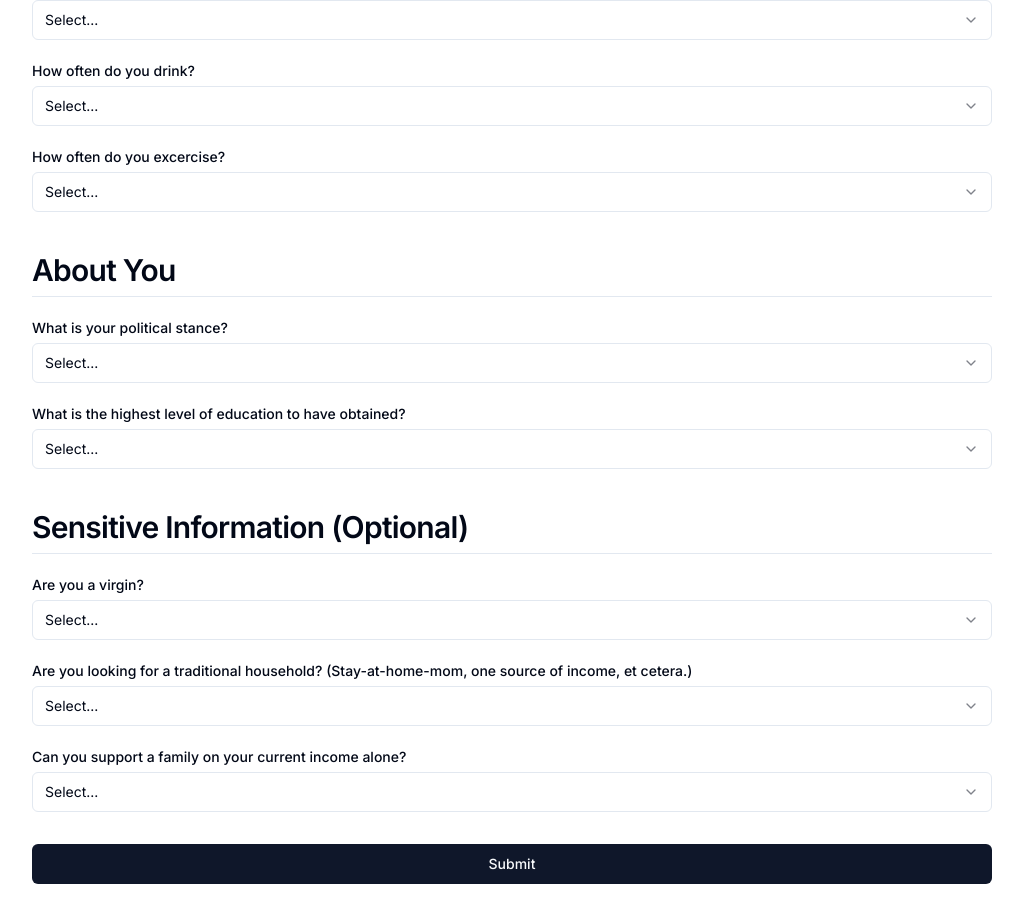
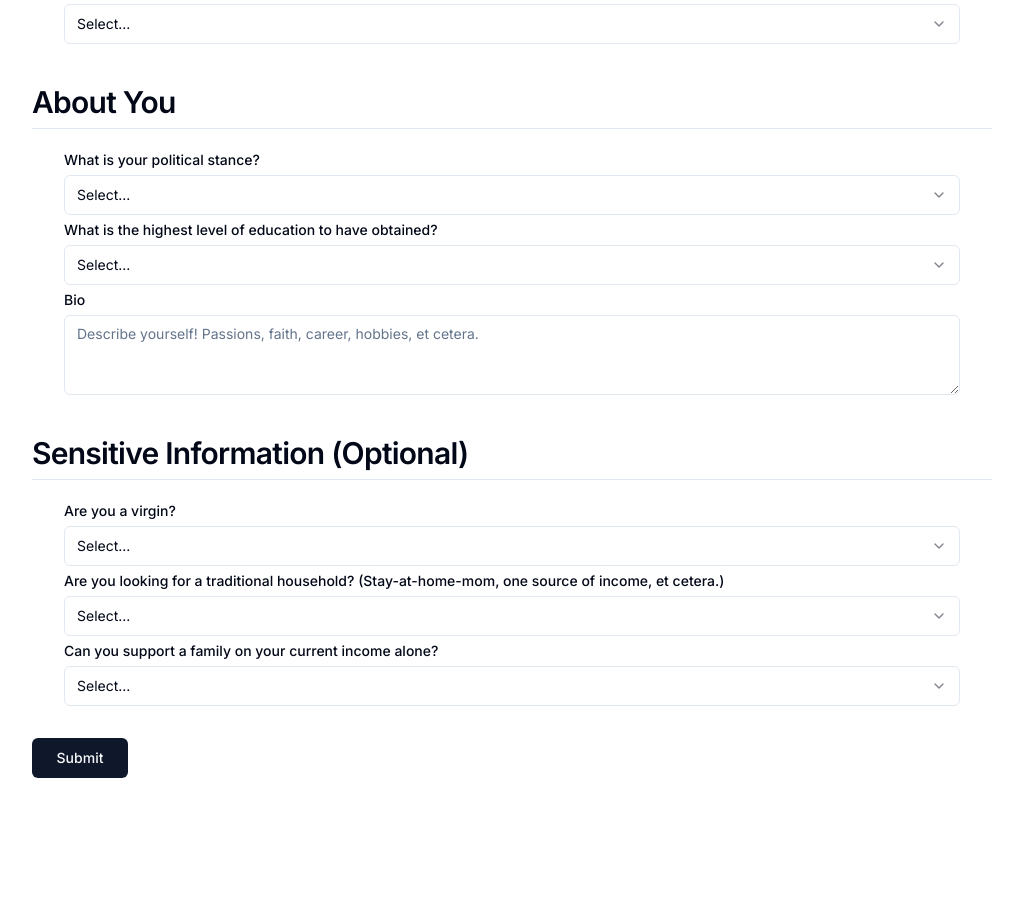
Before and after one commit to jeremiahdotdev/circledating, a Next.js app: page / in a window 1280 px wide. Shown: the part 1424-2346 px from the top of the page, without its empty margins (128-1151 px from the left). After the commit the page ends 2298 px from the top, so only its background shows below. Built offline with nearby package versions, Linux system fonts and the light colour scheme.

Commit message:
Adding the Bio field

```diff
--- /dev/null
+++ b/src/components/ui/TextAreaFormField.tsx
@@ -0,0 +1,37 @@
+import {
+  FormControl,
+  FormDescription,
+  FormItem,
+  FormLabel,
+  FormMessage,
+} from "./form";
+import { Textarea } from "./textarea";
+import { useController } from "react-hook-form";
+import React from "react";
+import type { FieldValues, UseControllerProps } from "react-hook-form";
+
+interface TextAreaFormFieldProps<Values extends FieldValues>
+  extends UseControllerProps<Values> {
+  label: string;
+  description?: string;
+  placeholder?: string;
+}
+
+export const TextAreaFormField = <Values extends FieldValues>(
+  props: TextAreaFormFieldProps<Values>
+) => {
+  const { field } = useController(props);
+
+  return (
+    <FormItem className="mb-2 flex flex-col">
+      <FormLabel>{props.label}</FormLabel>
+      <FormControl>
+        <Textarea placeholder={props.placeholder ?? props.label} {...field} />
+      </FormControl>
+      <FormMessage />
+      {props.description && (
+        <FormDescription>{props.description}</FormDescription>
+      )}
+    </FormItem>
+  );
+};
--- a/src/schemas/Profile.ts
+++ b/src/schemas/Profile.ts
@@ -49,6 +49,7 @@ export const ProfileSchema = z.object({
   usersNotToBeMatchedWith: z.string().optional(),
   maritalStatus: MaritalStatusesSchema,
   activity: ActivitiySchema,
+  bio: z.string(),
 });
 
 export type ProfileSchemaType = z.infer<typeof ProfileSchema>;
--- a/src/views/NewProfile.module.scss
+++ b/src/views/NewProfile.module.scss
@@ -14,18 +14,10 @@
     display: flex;
     flex-direction: column;
     gap: 1em;
-    & > * {
-      width: 100%;
+    width: 75vw;
+    section {
+      margin-left: 2em;
+      margin-right: 2em;
     }
   }
 }
-.section {
-  width: 50vw;
-  display: flex;
-  flex-direction: column;
-  gap: 1em;
-  & > * {
-    flex: 1;
-    width: 100%;
-  }
-}
--- a/src/views/NewProfile.tsx
+++ b/src/views/NewProfile.tsx
@@ -15,6 +15,7 @@ import { LevelOfEducationSelectionValues } from "@/schemas/LevelOfEducation";
 import { MaritalStatusesSelectionValues } from "@/schemas/MaritalStatuses";
 import { PoliticalBeliefsSelectionValues } from "@/schemas/PoliticalBeliefs";
 import { ProfileSchema, ProfileSchemaType } from "@/schemas/Profile";
+import { TextAreaFormField } from "@/components/ui/TextAreaFormField";
 import {
   YesAndNoAndUnknownSelectionValues,
   YesAndNoSelectionValues,
@@ -91,6 +92,7 @@ export const NewProfile = memo(function NewProfile({
       <Form {...form}>
         <form onSubmit={void form.handleSubmit(onValidData, onInvalidData)}>
           <FormSectionHeading>General</FormSectionHeading>
+          <section>
             <LabeledInputFormField
               control={form.control}
               name="username"
@@ -119,7 +121,9 @@ export const NewProfile = memo(function NewProfile({
               description="Please enter your age."
               type="number"
             />
+          </section>
           <FormSectionHeading>Location</FormSectionHeading>
+          <section className={styles.section}>
             <ComboBoxFormField<ProfileSchemaType, string>
               name="location.country"
               control={form.control}
@@ -151,7 +155,9 @@ export const NewProfile = memo(function NewProfile({
               label="Have you ever been married?"
               options={MaritalStatusesSelectionValues}
             />
+          </section>
           <FormSectionHeading>Lifestyle</FormSectionHeading>
+          <section className={styles.section}>
             <DropdownFormField<ProfileSchemaType>
               name="consumables"
               control={form.control}
@@ -170,7 +176,9 @@ export const NewProfile = memo(function NewProfile({
               label="How often do you excercise?"
               options={ActivitiySelectionValues}
             />
+          </section>
           <FormSectionHeading>About You</FormSectionHeading>
+          <section>
             <DropdownFormField<ProfileSchemaType>
               name="politicalBeliefs"
               control={form.control}
@@ -183,9 +191,17 @@ export const NewProfile = memo(function NewProfile({
               label="What is the highest level of education to have obtained?"
               options={LevelOfEducationSelectionValues}
             />
+            <TextAreaFormField
+              control={form.control}
+              name="bio"
+              label="Bio"
+              placeholder="Describe yourself! Passions, faith, career, hobbies, et cetera."
+            />
+          </section>
           <FormSectionHeading>
             Sensitive Information (Optional)
           </FormSectionHeading>
+          <section className={styles.section}>
             <DropdownFormField<ProfileSchemaType>
               name="isVirgin"
               control={form.control}
@@ -204,7 +220,8 @@ export const NewProfile = memo(function NewProfile({
               label="Can you support a family on your current income alone?"
               options={YesAndNoAndUnknownSelectionValues}
             />
-          <Button className="mt-2" type="submit">
+          </section>
+          <Button className="mt-2 w-20 px-12" type="submit">
             Submit
           </Button>
         </form>
```
Lines whose indentation alone changed are shown as unchanged.
